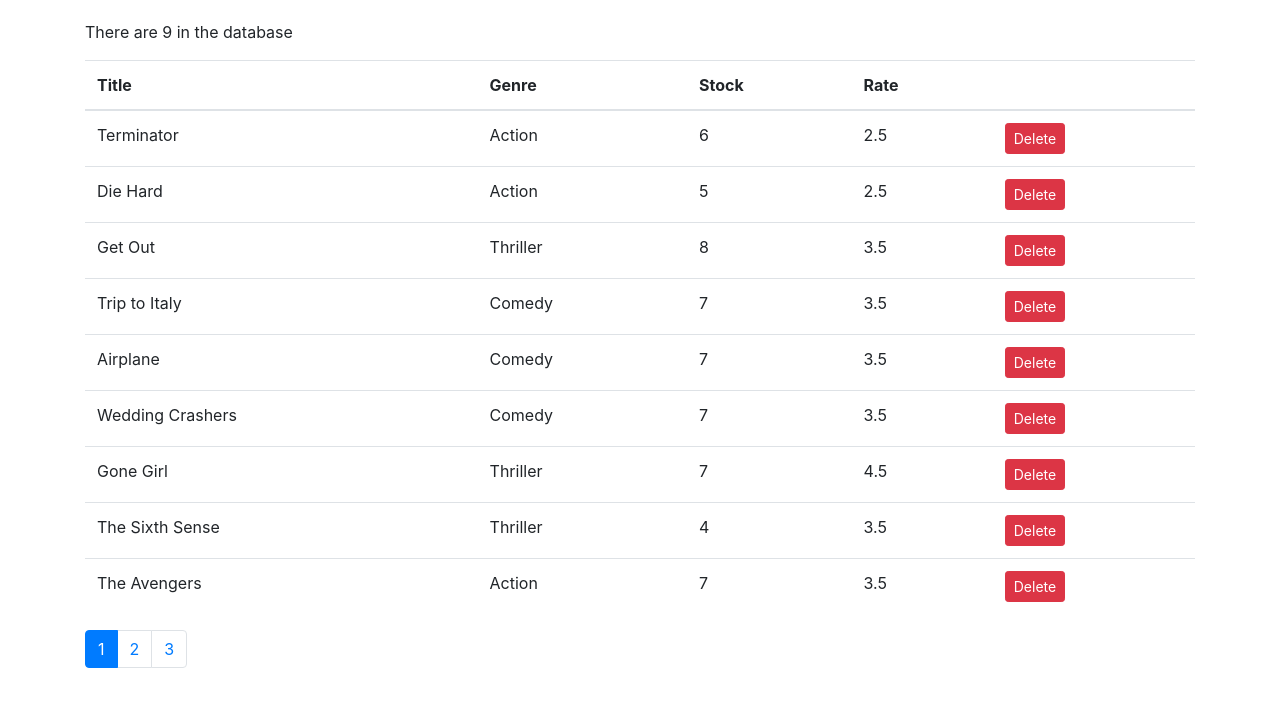
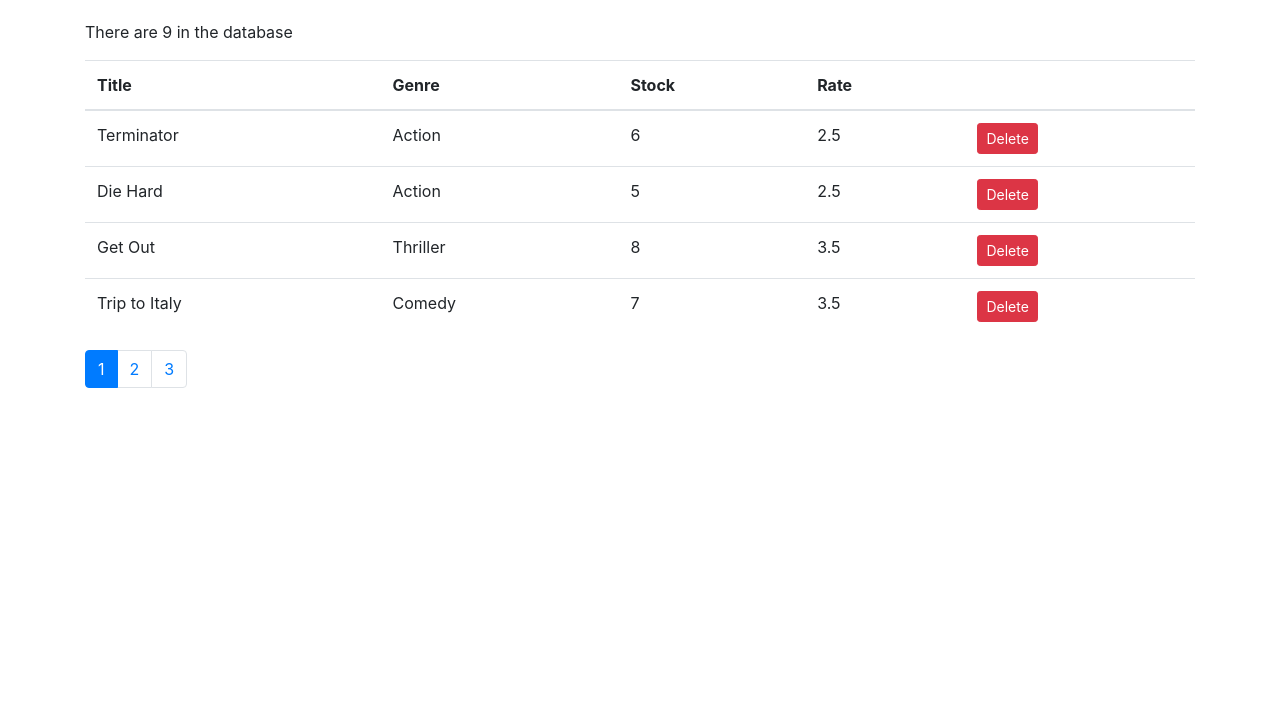
Before and after one commit to priyaesh/vidly-excercise, a React (Create React App) app: page / in a window 1280 px wide. Shown: the top 706 px of the page. Built offline with nearby package versions, Linux system fonts and the light colour scheme.

Commit message:
adding propTypes

```diff
--- a/package.json
+++ b/package.json
@@ -8,6 +8,7 @@
     "@testing-library/user-event": "^7.1.2",
     "bootstrap": "4.1.1",
     "lodash": "^4.17.20",
+    "prop-types": "15.6.2",
     "react": "^16.13.1",
     "react-dom": "^16.13.1",
     "react-scripts": "3.4.3"
--- a/src/components/movies.jsx
+++ b/src/components/movies.jsx
@@ -1,5 +1,7 @@
 import React, { Component } from "react";
+//import Proptypes from "prop-types";
 import Pagination from "../common/pagination";
+import { paginate } from "../utils/paginate";
 import { getMovies } from "../fakeMovieService";
 
 class Movies extends Component {
@@ -18,9 +20,11 @@
   };
   render() {
     const { length: count } = this.state.movies;
-    const { pageSize, currentPage } = this.state;
+    const { pageSize, currentPage, movies: allMovies } = this.state;
 
     if (count === 0) return <p> There is no movies in the database</p>;
+
+    const movies = paginate(allMovies, currentPage, pageSize);
 
     return (
       <>
@@ -36,7 +40,7 @@
             </tr>
           </thead>
           <tbody>
-            {this.state.movies.map((movie) => (
+            {movies.map((movie) => (
               <tr key={movie._id}>
                 <td>{movie.title}</td>
                 <td>{movie.genre.name}</td>
--- /dev/null
+++ b/src/utils/paginate.js
@@ -0,0 +1,6 @@
+import _ from "lodash";
+
+export function paginate(items, pageNumber, pageSize) {
+  const startIndex = (pageNumber - 1) * pageSize;
+  return _(items).slice(startIndex).take(pageSize).value();
+}
```
Also changed, not shown: src/common/pagination.jsx (+8 -0 lines), 1 other file (tests, documents, lock files or other folders).
